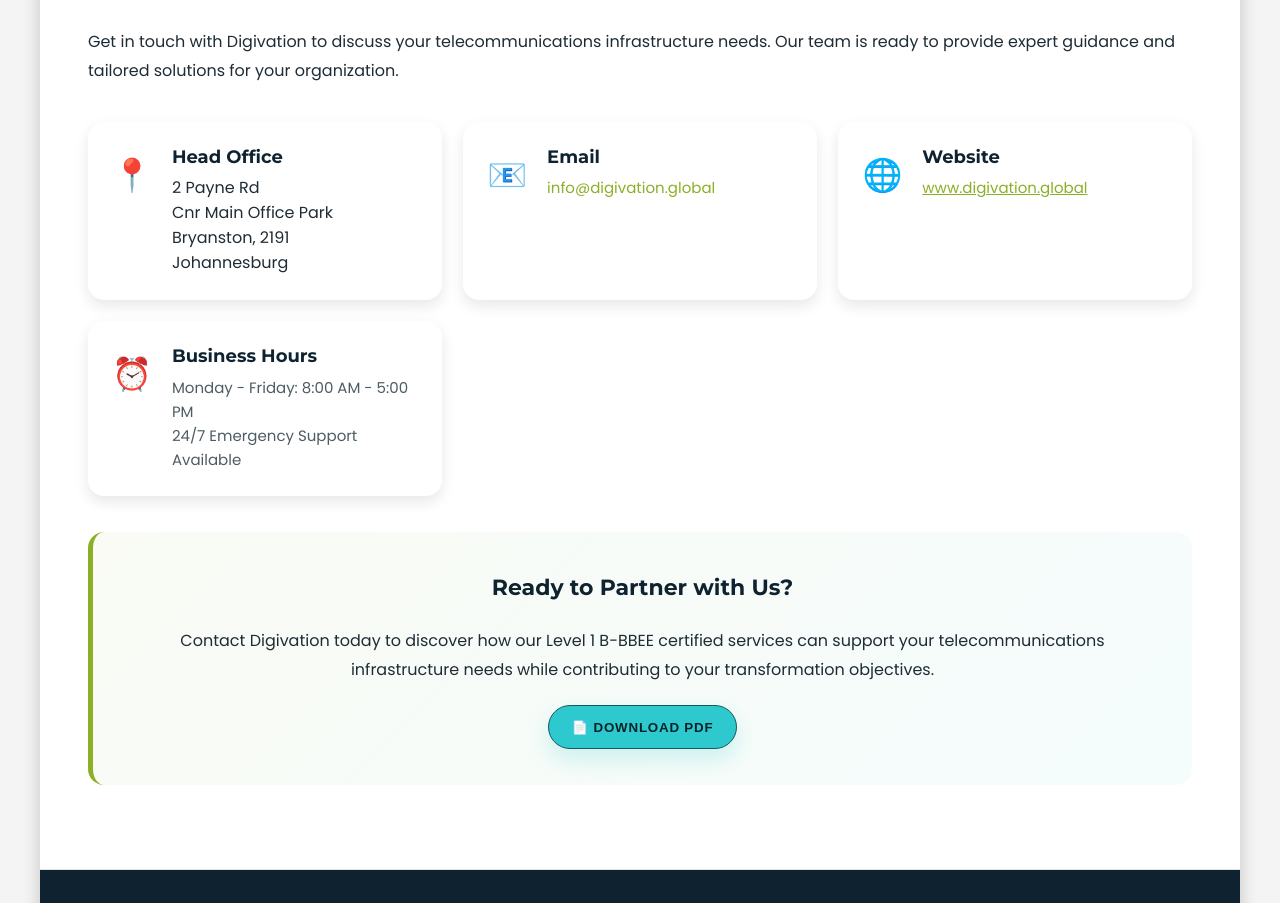
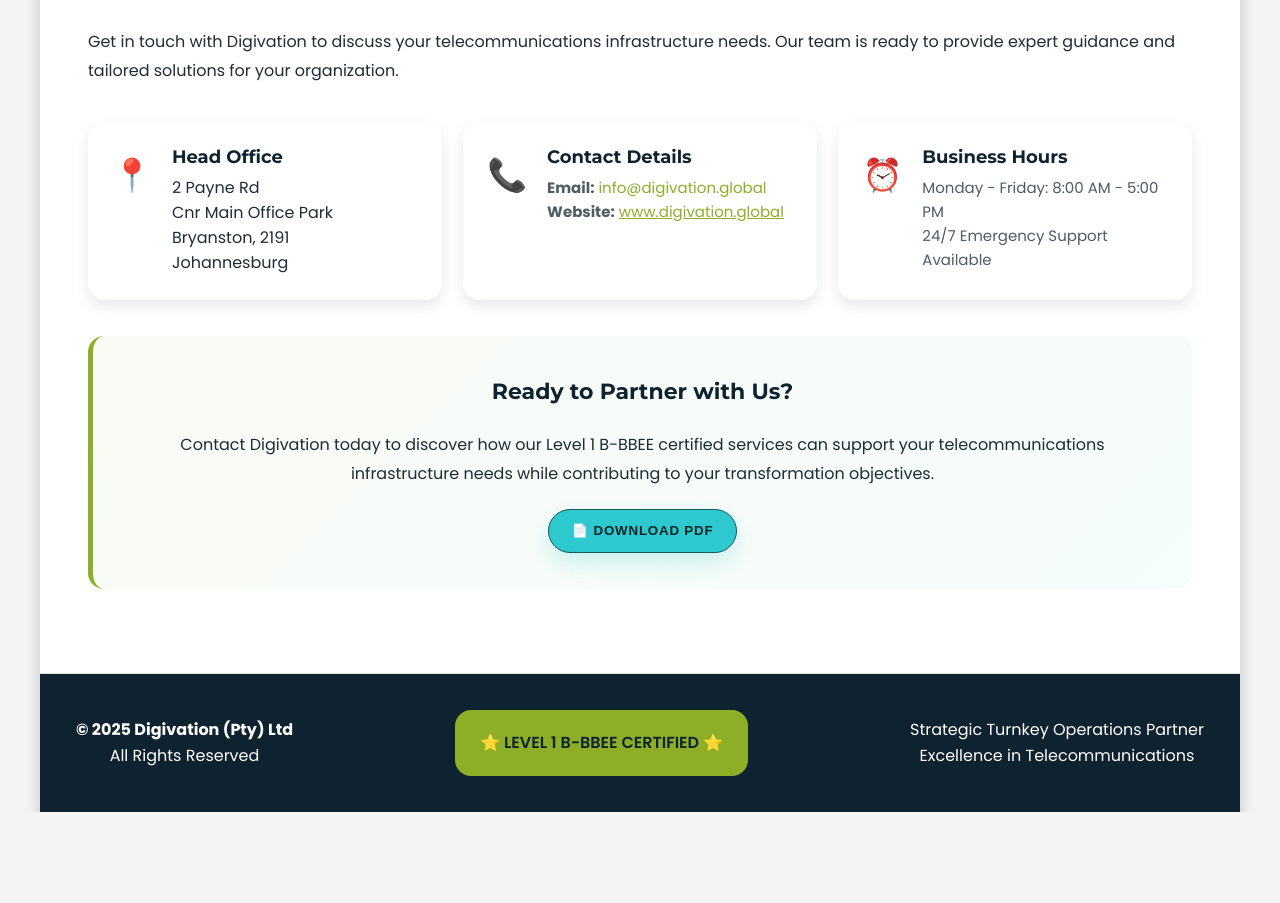
Before and after one commit to maru-online/digivation-profile, a plain HTML site: page index.html in a window 1280 px wide. Shown: the part 7580-8483 px from the top of the page. After the commit the page ends 8392 px from the top, so only its background shows below. Drawn offline with Linux system fonts and the light colour scheme.

Commit message:
feat: Consolidate contact cards into balanced 3-card layout
🎯 Layout Optimization:
- Combined Email and Website into single 'Contact Details' card
- Created balanced 3-card layout: Head Office | Contact Details | Business Hours
- Eliminated unbalanced 3-1 card arrangement
- Updated both main and PDF contact sections for consistency

📱 New Layout:
- Head Office (left) - Physical address
- Contact Details (middle) - Email + Website combined
- Business Hours (right) - Operating hours + emergency support

✨ Benefits:
- More balanced visual layout
- Better use of space
- Cleaner, more organized contact information
- Consistent across web and PDF versions

```diff
--- a/index.html
+++ b/index.html
@@ -1169,23 +1169,16 @@
             </div>
 
             <div class="contact-item">
-              <div class="contact-icon">📧</div>
+              <div class="contact-icon">📞</div>
               <div class="contact-details">
-                <h4>Email</h4>
+                <h4>Contact Details</h4>
                 <p class="contact-email">
-                  <a href="mailto:info@digivation.global"
+                  <strong>Email:</strong> <a href="mailto:info@digivation.global"
                     >info@digivation.global</a
                   >
                 </p>
-              </div>
-            </div>
-
-            <div class="contact-item">
-              <div class="contact-icon">🌐</div>
-              <div class="contact-details">
-                <h4>Website</h4>
                 <p>
-                  <a href="https://digivation.global">www.digivation.global</a>
+                  <strong>Website:</strong> <a href="https://digivation.global">www.digivation.global</a>
                 </p>
               </div>
             </div>
@@ -1251,22 +1244,16 @@
                 </div>
               </div>
               <div class="contact-item">
-                <div class="contact-icon">📧</div>
+                <div class="contact-icon">📞</div>
                 <div class="contact-details">
-                  <h4>Email</h4>
+                  <h4>Contact Details</h4>
                   <p class="contact-email">
-                    <a href="mailto:info@digivation.global"
+                    <strong>Email:</strong> <a href="mailto:info@digivation.global"
                       >info@digivation.global</a
                     >
                   </p>
-                </div>
-              </div>
-              <div class="contact-item">
-                <div class="contact-icon">🌐</div>
-                <div class="contact-details">
-                  <h4>Website</h4>
                   <p>
-                    <a href="https://digivation.global"
+                    <strong>Website:</strong> <a href="https://digivation.global"
                       >www.digivation.global</a
                     >
                   </p>
```
